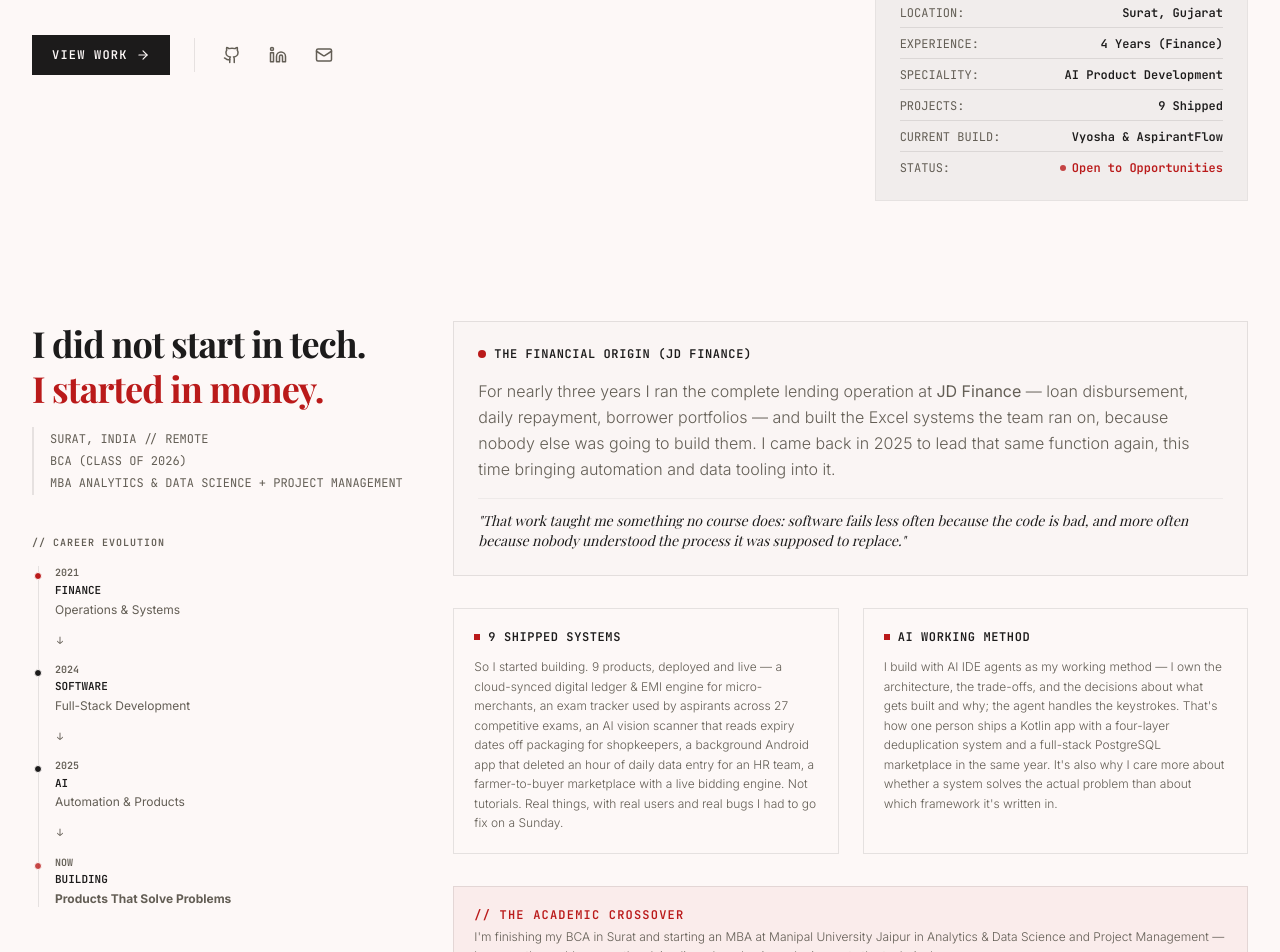
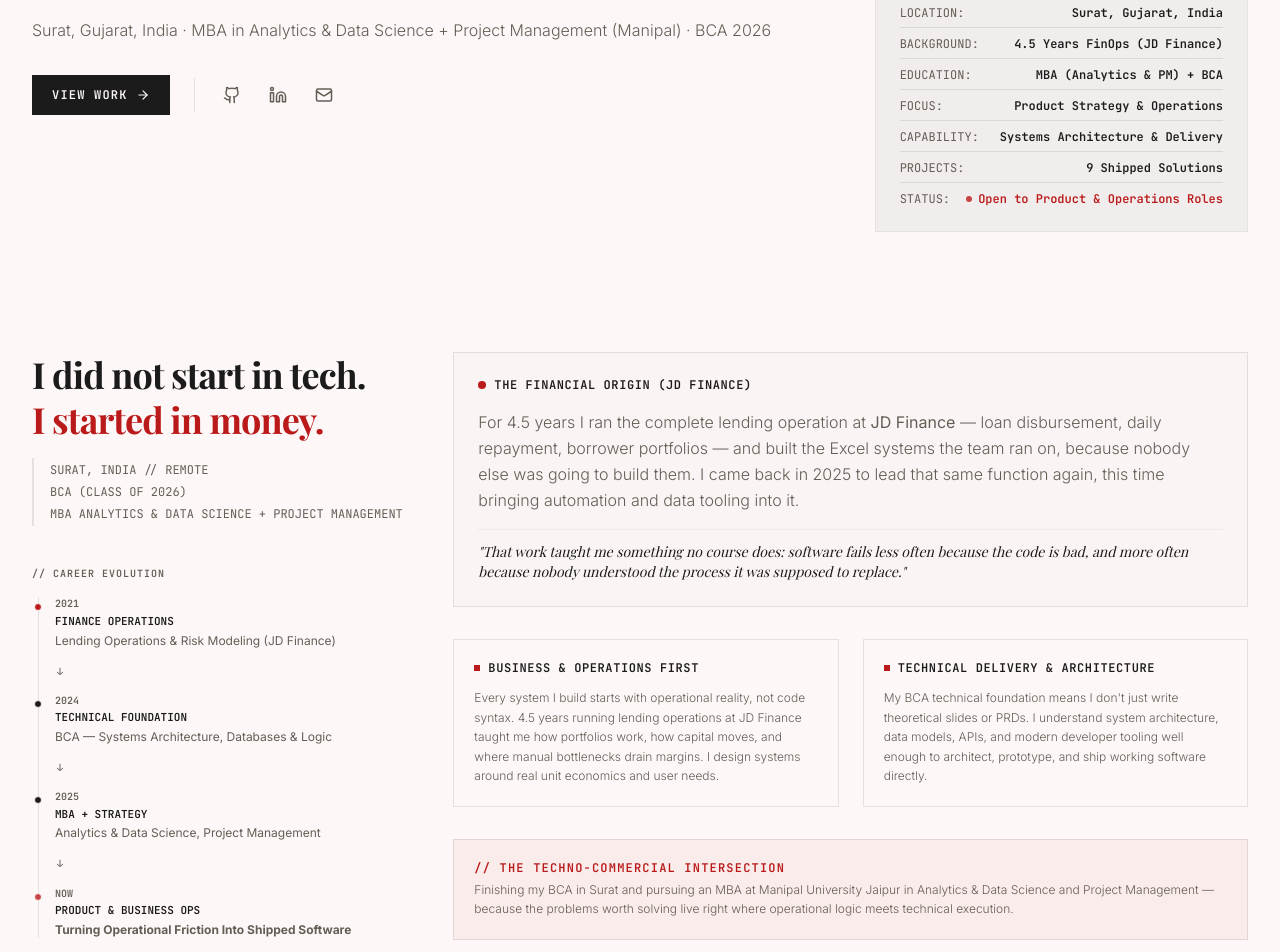
Before and after one commit to Arpitj9974/Arpitj9974-portfolio-, a React (Vite) app: page / in a window 1280 px wide. Shown: the part 460-1412 px from the top of the page. Built offline with nearby package versions, Linux system fonts and the light colour scheme; a web font is replaced by a local one.

Commit message:
Fix corrupted emoji in projects heading and update JD Finance tenure to 4.5 years

```diff
--- a/src/App.tsx
+++ b/src/App.tsx
@@ -9,6 +9,7 @@ import { Project } from "./types";
 import {
   ArrowLeft,
   ArrowRight,
+  Briefcase,
   Layers,
   MapPin,
   Terminal,
@@ -325,27 +326,31 @@ export default function App() {
                   <div className="space-y-2 font-mono text-[10px] md:text-xs">
                     <div className="flex justify-between border-b border-ink/10 pb-1.5">
                       <span className="text-muted">LOCATION:</span>
-                      <span className="text-ink font-bold">Surat, Gujarat</span>
+                      <span className="text-ink font-bold">Surat, Gujarat, India</span>
                     </div>
                     <div className="flex justify-between border-b border-ink/10 pb-1.5">
-                      <span className="text-muted">EXPERIENCE:</span>
-                      <span className="text-ink font-bold">4 Years (Finance)</span>
+                      <span className="text-muted">BACKGROUND:</span>
+                      <span className="text-ink font-bold">4.5 Years FinOps (JD Finance)</span>
                     </div>
                     <div className="flex justify-between border-b border-ink/10 pb-1.5">
-                      <span className="text-muted">SPECIALITY:</span>
-                      <span className="text-ink font-bold">AI Product Development</span>
+                      <span className="text-muted">EDUCATION:</span>
+                      <span className="text-ink font-bold">MBA (Analytics &amp; PM) + BCA</span>
+                    </div>
+                    <div className="flex justify-between border-b border-ink/10 pb-1.5">
+                      <span className="text-muted">FOCUS:</span>
+                      <span className="text-ink font-bold">Product Strategy &amp; Operations</span>
+                    </div>
+                    <div className="flex justify-between border-b border-ink/10 pb-1.5">
+                      <span className="text-muted">CAPABILITY:</span>
+                      <span className="text-ink font-bold">Systems Architecture &amp; Delivery</span>
                     </div>
                     <div className="flex justify-between border-b border-ink/10 pb-1.5">
                       <span className="text-muted">PROJECTS:</span>
-                      <span className="text-ink font-bold">{PROJECTS.length} Shipped</span>
-                    </div>
-                    <div className="flex justify-between border-b border-ink/10 pb-1.5">
-                      <span className="text-muted">CURRENT BUILD:</span>
-                      <span className="text-ink font-bold">Vyosha &amp; AspirantFlow</span>
+                      <span className="text-ink font-bold">{PROJECTS.length} Shipped Solutions</span>
                     </div>
                     <div className="flex justify-between">
                       <span className="text-muted">STATUS:</span>
-                      <span className="text-accent font-bold flex items-center gap-1.5"><span className="w-1.5 h-1.5 rounded-full bg-accent animate-pulse inline-block" /> Open to Opportunities</span>
+                      <span className="text-accent font-bold flex items-center gap-1.5"><span className="w-1.5 h-1.5 rounded-full bg-accent animate-pulse inline-block" /> Open to Product &amp; Operations Roles</span>
                     </div>
                   </div>
                 </div>
@@ -373,8 +378,8 @@ export default function App() {
                       <div className="relative space-y-1">
                         <span className="absolute -left-[21.5px] top-1.5 h-2 w-2 rounded-full bg-accent border border-paper" />
                         <div className="text-[10px] font-bold text-muted">2021</div>
-                        <div className="text-ink font-bold uppercase text-[11px] leading-tight">FINANCE</div>
-                        <div className="text-muted font-sans text-xs">Operations & Systems</div>
+                        <div className="text-ink font-bold uppercase text-[11px] leading-tight">FINANCE OPERATIONS</div>
+                        <div className="text-muted font-sans text-xs">Lending Operations &amp; Risk Modeling (JD Finance)</div>
                       </div>
 
                       {/* Arrow */}
@@ -384,8 +389,8 @@ export default function App() {
                       <div className="relative space-y-1">
                         <span className="absolute -left-[21.5px] top-1.5 h-2 w-2 rounded-full bg-ink border border-paper" />
                         <div className="text-[10px] font-bold text-muted">2024</div>
-                        <div className="text-ink font-bold uppercase text-[11px] leading-tight">SOFTWARE</div>
-                        <div className="text-muted font-sans text-xs">Full-Stack Development</div>
+                        <div className="text-ink font-bold uppercase text-[11px] leading-tight">TECHNICAL FOUNDATION</div>
+                        <div className="text-muted font-sans text-xs">BCA — Systems Architecture, Databases &amp; Logic</div>
                       </div>
 
                       {/* Arrow */}
@@ -395,8 +400,8 @@ export default function App() {
                       <div className="relative space-y-1">
                         <span className="absolute -left-[21.5px] top-1.5 h-2 w-2 rounded-full bg-ink border border-paper" />
                         <div className="text-[10px] font-bold text-muted">2025</div>
-                        <div className="text-ink font-bold uppercase text-[11px] leading-tight">AI</div>
-                        <div className="text-muted font-sans text-xs">Automation & Products</div>
+                        <div className="text-ink font-bold uppercase text-[11px] leading-tight">MBA + STRATEGY</div>
+                        <div className="text-muted font-sans text-xs">Analytics &amp; Data Science, Project Management</div>
                       </div>
 
                       {/* Arrow */}
@@ -406,8 +411,8 @@ export default function App() {
                       <div className="relative space-y-1">
                         <span className="absolute -left-[21.5px] top-1.5 h-2 w-2 rounded-full bg-accent animate-pulse border border-paper" />
                         <div className="text-[10px] font-bold text-muted">NOW</div>
-                        <div className="text-ink font-bold uppercase text-[11px] leading-tight">BUILDING</div>
-                        <div className="text-muted font-sans text-xs text-accent font-bold">Products That Solve Problems</div>
+                        <div className="text-ink font-bold uppercase text-[11px] leading-tight">PRODUCT &amp; BUSINESS OPS</div>
+                        <div className="text-muted font-sans text-xs text-accent font-bold">Turning Operational Friction Into Shipped Software</div>
                       </div>
 
                     </div>
@@ -421,7 +426,7 @@ export default function App() {
                       <span>THE FINANCIAL ORIGIN (JD FINANCE)</span>
                     </div>
                     <p>
-                      For nearly three years I ran the complete lending operation at <strong>JD Finance</strong> — loan disbursement, daily repayment, borrower portfolios — and built the Excel systems the team ran on, because nobody else was going to build them. I came back in 2025 to lead that same function again, this time bringing automation and data tooling into it.
+                      For 4.5 years I ran the complete lending operation at <strong>JD Finance</strong> — loan disbursement, daily repayment, borrower portfolios — and built the Excel systems the team ran on, because nobody else was going to build them. I came back in 2025 to lead that same function again, this time bringing automation and data tooling into it.
                     </p>
                     <p className="italic text-ink font-serif text-sm border-t border-ink/5 pt-3">
                       "That work taught me something no course does: software fails less often because the code is bad, and more often because nobody understood the process it was supposed to replace."
@@ -432,29 +437,29 @@ export default function App() {
                     <div className="border border-ink/10 p-5 space-y-3 bg-paper">
                       <div className="flex items-center gap-2 text-xs font-mono font-bold text-ink uppercase tracking-wider">
                         <span className="h-1.5 w-1.5 bg-accent" />
-                        <span>{PROJECTS.length} SHIPPED SYSTEMS</span>
+                        <span>BUSINESS &amp; OPERATIONS FIRST</span>
                       </div>
                       <p className="text-xs leading-relaxed">
-                        So I started building. {PROJECTS.length} products, deployed and live — a cloud-synced digital ledger &amp; EMI engine for micro-merchants, an exam tracker used by aspirants across 27 competitive exams, an AI vision scanner that reads expiry dates off packaging for shopkeepers, a background Android app that deleted an hour of daily data entry for an HR team, a farmer-to-buyer marketplace with a live bidding engine. Not tutorials. Real things, with real users and real bugs I had to go fix on a Sunday.
+                        Every system I build starts with operational reality, not code syntax. 4.5 years running lending operations at JD Finance taught me how portfolios work, how capital moves, and where manual bottlenecks drain margins. I design systems around real unit economics and user needs.
                       </p>
                     </div>
 
                     <div className="border border-ink/10 p-5 space-y-3 bg-paper">
                       <div className="flex items-center gap-2 text-xs font-mono font-bold text-ink uppercase tracking-wider">
                         <span className="h-1.5 w-1.5 bg-accent" />
-                        <span>AI WORKING METHOD</span>
+                        <span>TECHNICAL DELIVERY &amp; ARCHITECTURE</span>
                       </div>
                       <p className="text-xs leading-relaxed">
-                        I build with AI IDE agents as my working method — I own the architecture, the trade-offs, and the decisions about what gets built and why; the agent handles the keystrokes. That's how one person ships a Kotlin app with a four-layer deduplication system and a full-stack PostgreSQL marketplace in the same year. It's also why I care more about whether a system solves the actual problem than about which framework it's written in.
+                        My BCA technical foundation means I don't just write theoretical slides or PRDs. I understand system architecture, data models, APIs, and modern developer tooling well enough to architect, prototype, and ship working software directly.
                       </p>
                     </div>
                   </div>
 
                   <div className="p-5 border border-ink/10 bg-accent/5 text-xs font-mono text-ink/90 flex flex-col md:flex-row justify-between items-start md:items-center gap-3">
                     <div className="space-y-1">
-                      <span className="font-bold block text-accent uppercase tracking-widest">// THE ACADEMIC CROSSOVER</span>
+                      <span className="font-bold block text-accent uppercase tracking-widest">// THE TECHNO-COMMERCIAL INTERSECTION</span>
                       <p className="font-sans font-light text-muted leading-relaxed text-xs">
-                        I'm finishing my BCA in Surat and starting an MBA at Manipal University Jaipur in Analytics & Data Science and Project Management — because the problems worth solving live where business logic meets the technical one.
+                        Finishing my BCA in Surat and pursuing an MBA at Manipal University Jaipur in Analytics &amp; Data Science and Project Management — because the problems worth solving live right where operational logic meets technical execution.
                       </p>
                     </div>
                   </div>
@@ -850,8 +855,9 @@ export default function App() {
                   <div className="space-y-4">
                     <div className="flex items-center gap-2 border-b border-ink/5 pb-2">
                       <span className="h-2 w-2 bg-accent/70 rounded-full" />
-                      <h2 className="font-serif text-lg font-bold text-ink tracking-tight uppercase text-xs font-mono">
-                        ðŸ’¼ Internship Projects &amp; Products
+                      <h2 className="font-serif text-lg font-bold text-ink tracking-tight uppercase text-xs font-mono flex items-center gap-1.5">
+                        <Briefcase size={13} className="text-accent" />
+                        <span>Internship Projects &amp; Products</span>
                       </h2>
                     </div>
                     <div className="grid grid-cols-1 md:grid-cols-2 lg:grid-cols-4 gap-6">
--- a/src/components/Header.tsx
+++ b/src/components/Header.tsx
@@ -56,7 +56,7 @@ export default function Header({ currentTab, setCurrentTab, isDarkMode, onToggle
             ARPIT JAISWAL
           </span>
           <span className="font-mono text-[9px] md:text-[10px] tracking-wider text-muted mt-0.5 uppercase">
-            Full-Stack Builder // Finance & Project Management // Shipped {PROJECTS.length} Products
+            Product &amp; Business Operations // MBA (Analytics &amp; PM) // BCA // 4.5 Yrs FinOps
           </span>
         </div>
 
--- a/src/components/PrintableResume.tsx
+++ b/src/components/PrintableResume.tsx
@@ -21,7 +21,7 @@ export default function PrintableResume({ isModal = false }: PrintableResumeProp
         <div className="text-center sm:text-left border-b pb-3" style={{ borderColor: 'rgba(30, 41, 59, 0.15)' }}>
           <h1 className="text-[22pt] font-extrabold tracking-tight leading-none" style={{ color: '#1a1a1a' }}>ARPIT JAISWAL</h1>
           <div className="text-[9pt] font-bold uppercase tracking-wider mt-1" style={{ color: '#1f3a5f' }}>
-            Full-Stack Builder | Finance Operations | AI &amp; Automation
+            Product &amp; Business Operations | MBA (Analytics &amp; PM) | BCA | 4.5 Yrs FinOps
           </div>
 
           <div className="text-[9pt] mt-2 flex flex-wrap justify-center sm:justify-start gap-x-3 gap-y-0.5" style={{ color: '#555555' }}>
@@ -47,7 +47,7 @@ export default function PrintableResume({ isModal = false }: PrintableResumeProp
         <div className="mt-3.5">
           <h2 className="text-[10.5pt] font-extrabold tracking-wider border-b pb-0.5 uppercase mb-1.5" style={{ color: '#1f3a5f', borderColor: 'rgba(30, 41, 59, 0.2)' }}>SUMMARY</h2>
           <p className="text-[9.5pt] leading-normal text-justify" style={{ color: '#1a1a1a' }}>
-            Four years in finance operations at JD Finance, running the complete lending operation and building the Excel data infrastructure the team still runs on. Since 2025, nine products designed and deployed across FinTech, EdTech, AgriTech, HealthTech, and retail. I build using AI IDE agents: I own the problem definition, the architecture and the trade-offs; the agent handles the keystrokes.
+            Over four and a half years in finance operations at JD Finance, running the complete lending operation and building the Excel data infrastructure the team still runs on. Since 2025, nine products designed and deployed across FinTech, EdTech, AgriTech, HealthTech, and retail. I build using modern developer tooling: I own the problem definition, the architecture, and the trade-offs; turning complex workflows into working software.
           </p>
         </div>
 
--- a/src/components/case-studies/VyoshaDeepDive.tsx
+++ b/src/components/case-studies/VyoshaDeepDive.tsx
@@ -89,7 +89,7 @@ export default function VyoshaDeepDive({ amortizationData = [] }: { amortization
                         </div>
                         <div className="pt-1 border-t border-ink/5 text-[11px] leading-relaxed">
                           <strong className="block text-ink">3. 3-DAY PROXIMITY ALERT ENGINE</strong>
-                          <span className="text-muted text-[11px]">Normalized midnight boundaries (<code>setHours(0,0,0,0)</code>) calculate exact calendar delta to flag ðŸ”´ Overdue and ðŸŸ¡ Due Soon accounts without false alarms on settled balances.</span>
+                          <span className="text-muted text-[11px]">Normalized midnight boundaries (<code>setHours(0,0,0,0)</code>) calculate exact calendar delta to flag Overdue and Due Soon accounts without false alarms on settled balances.</span>
                         </div>
                       </div>
                     </div>
--- a/src/data.ts
+++ b/src/data.ts
@@ -2,14 +2,14 @@ import { Project } from "./types";
 
 export const PORTFOLIO_OWNER = {
   name: "ARPIT JAISWAL",
-  title: "Full-Stack Builder, Finance & Project Management",
-  tagline: "Full-stack builder. Finance background. 9 products shipped and running.",
-  subLine: "Surat, Gujarat, India · BCA 2026 · MBA in Analytics & Data Science + Project Management, Manipal University Jaipur",
+  title: "Product & Business Operations, Finance & Systems Architecture",
+  tagline: "Product & business operations. Finance background. 9 shipped products.",
+  subLine: "Surat, Gujarat, India · MBA in Analytics & Data Science + Project Management (Manipal) · BCA 2026",
   portraitUrl: "/tech_workspace.jpg", // Tech & Analytics workspace image
   location: "Surat, Gujarat, India",
-  aboutHeading: "Bridging the gap between financial models and full-stack product architectures.",
-  aboutText1: "I am a full-stack builder with a deep finance background. I specialize in turning complex, messy business and technical ideas into elegant, fully working web and mobile products.",
-  aboutText2: "With solid academic foundations spanning a BCA (Graduating 2026) and an MBA in Analytics & Data Science + Project Management from Manipal University Jaipur, I design software systems that are robust, clean, and fast.",
+  aboutHeading: "Bridging business strategy, financial operations, and software delivery.",
+  aboutText1: "I am a product and business operations specialist with 4.5 years of finance experience and a BCA technical foundation. I turn complex operational friction into clear product architectures and shipped, functional software.",
+  aboutText2: "With an academic foundation spanning a BCA (Graduating 2026) and an MBA in Analytics & Data Science + Project Management from Manipal University Jaipur, I design systems that solve real business problems.",
   officeLocation: "Surat, India / Remote Hub",
   contactInfo: {
     email: "jaiswalarpit428@gmail.com",
```
Also changed, not shown: src/components/case-studies/AspirantFlowDeepDive.tsx (+5 -5 lines).
